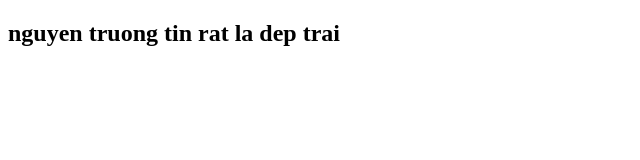
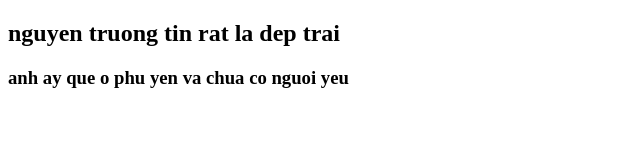
Before and after one commit to truongtin1515/github4, a plain HTML site: page code.html in a window 1280 px wide. Shown: the whole page, without its empty margins (0-640 px from the left). Drawn offline with Linux system fonts and the light colour scheme.

Commit message:
Update code.html

```diff
--- a/code.html
+++ b/code.html
@@ -7,5 +7,6 @@
 </head>
 <body>
     <h2>nguyen truong tin rat la dep trai</h2>
+    <h3> anh ay que o phu yen va chua co nguoi yeu </h3>
 </body>
 </html>
```
